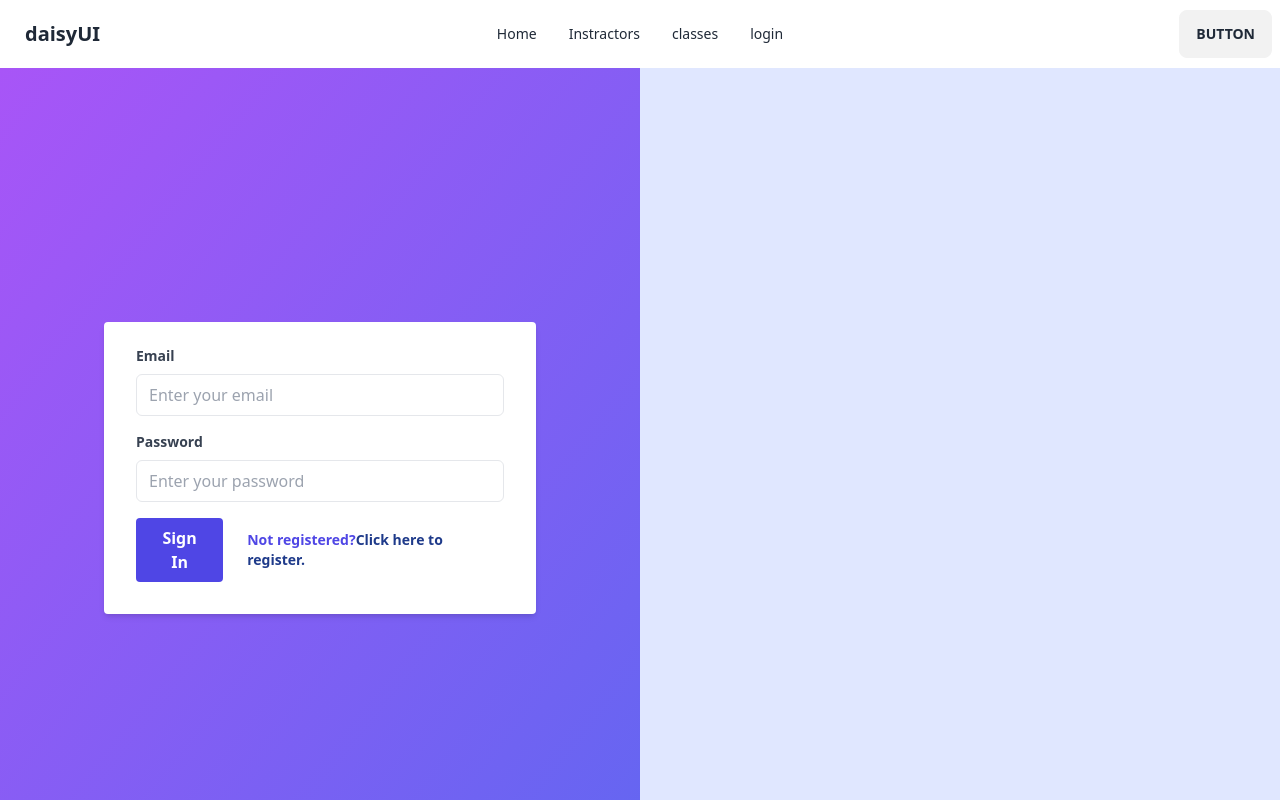
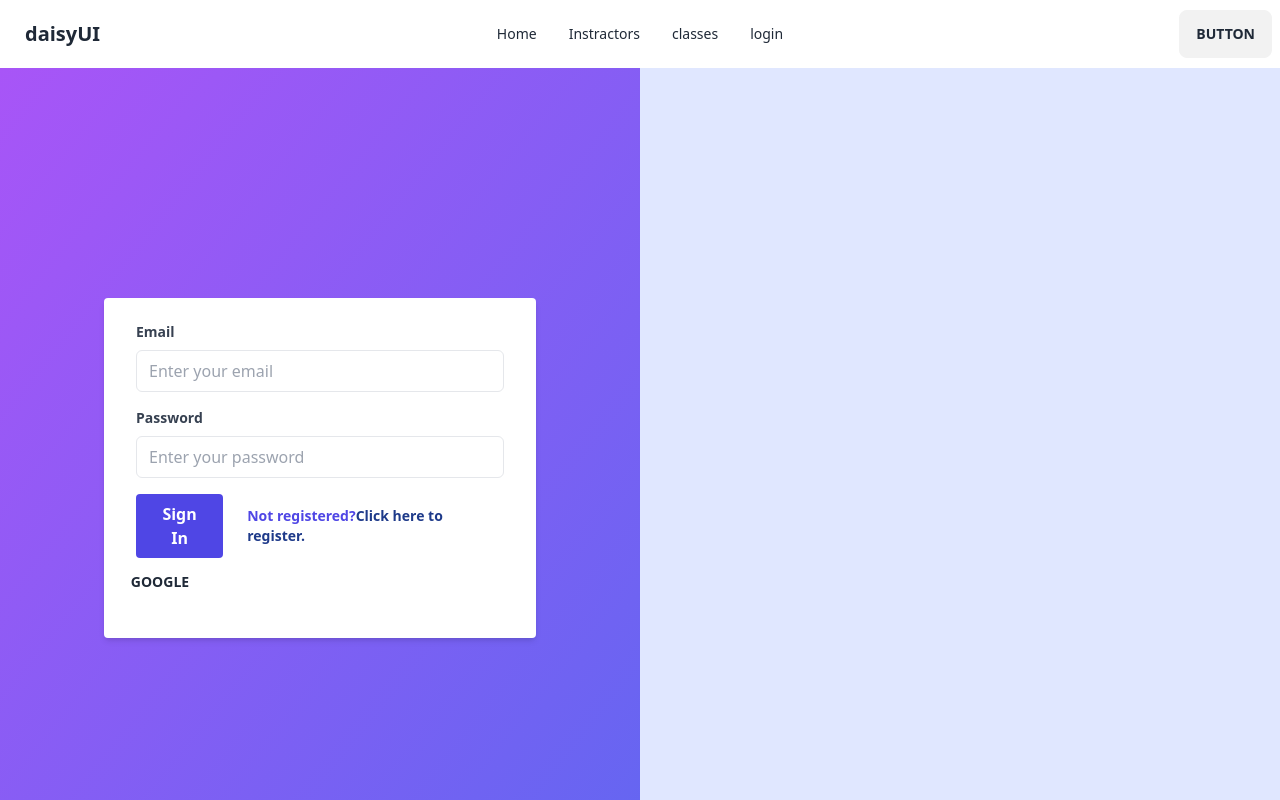
Before and after one commit to IbrahimDev007/Triangle-Sports-Academy-client-, a React (Vite) app: page /login in a window 1280 px wide. Shown: the top 800 px of the page. Built offline with nearby package versions, Linux system fonts and the light colour scheme; no server answers.

Commit message:
social login done

```diff
--- a/src/Pages/Login/Login.jsx
+++ b/src/Pages/Login/Login.jsx
@@ -1,6 +1,7 @@
 import { Helmet } from "react-helmet-async";
 import { useForm } from "react-hook-form";
 import { Link, useLocation, useNavigate } from "react-router-dom";
+import Swal from "sweetalert2";
 import useAuthHook from "../../hook/useAuthHook";
 
 const LoginForm = () => {
@@ -8,13 +9,34 @@ const LoginForm = () => {
 		register,
 		handleSubmit,
 		formState: { errors },
-		reset,
 	} = useForm();
-	const { signIn } = useAuthHook();
+	const { signIn, googleSignIn } = useAuthHook();
 	const navigate = useNavigate();
 	const location = useLocation();
 
 	const from = location.state?.from?.pathname || "/";
+	const handle_google = () => {
+		googleSignIn().then((result) => {
+			const loggedInUser = result.user;
+			console.log(loggedInUser);
+			const saveUser = {
+				name: loggedInUser.displayName,
+				email: loggedInUser.email,
+				role: "admin",
+			};
+			fetch("http://localhost:3000/users", {
+				method: "POST",
+				headers: {
+					"content-type": "application/json",
+				},
+				body: JSON.stringify(saveUser),
+			})
+				.then((res) => res.json())
+				.then(() => {
+					navigate(from, { replace: true });
+				});
+		});
+	};
 
 	const onSubmit = (data) => {
 		signIn(data.email, data.password).then((result) => {
@@ -117,6 +139,14 @@ const LoginForm = () => {
 								<span className="text-blue-900">Click here to register.</span>
 							</Link>
 						</div>
+						<div className="mx-auto">
+							<button
+								className="btn btn-ghost btn-circle"
+								onClick={handle_google}
+							>
+								Google
+							</button>
+						</div>
 					</form>
 				</div>
 				<div className="w-1/2 bg-indigo-100 flex items-center justify-center">
```
